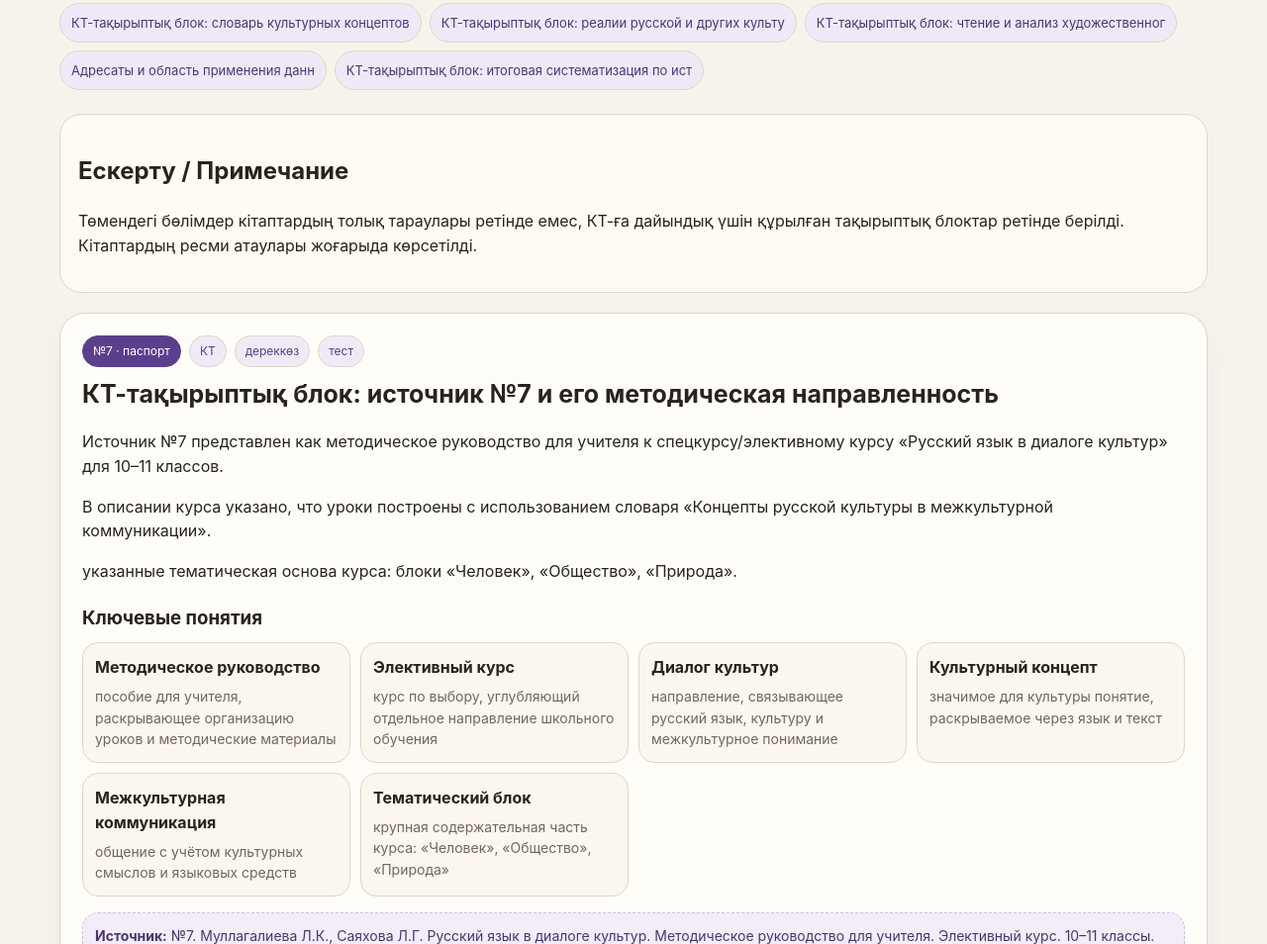
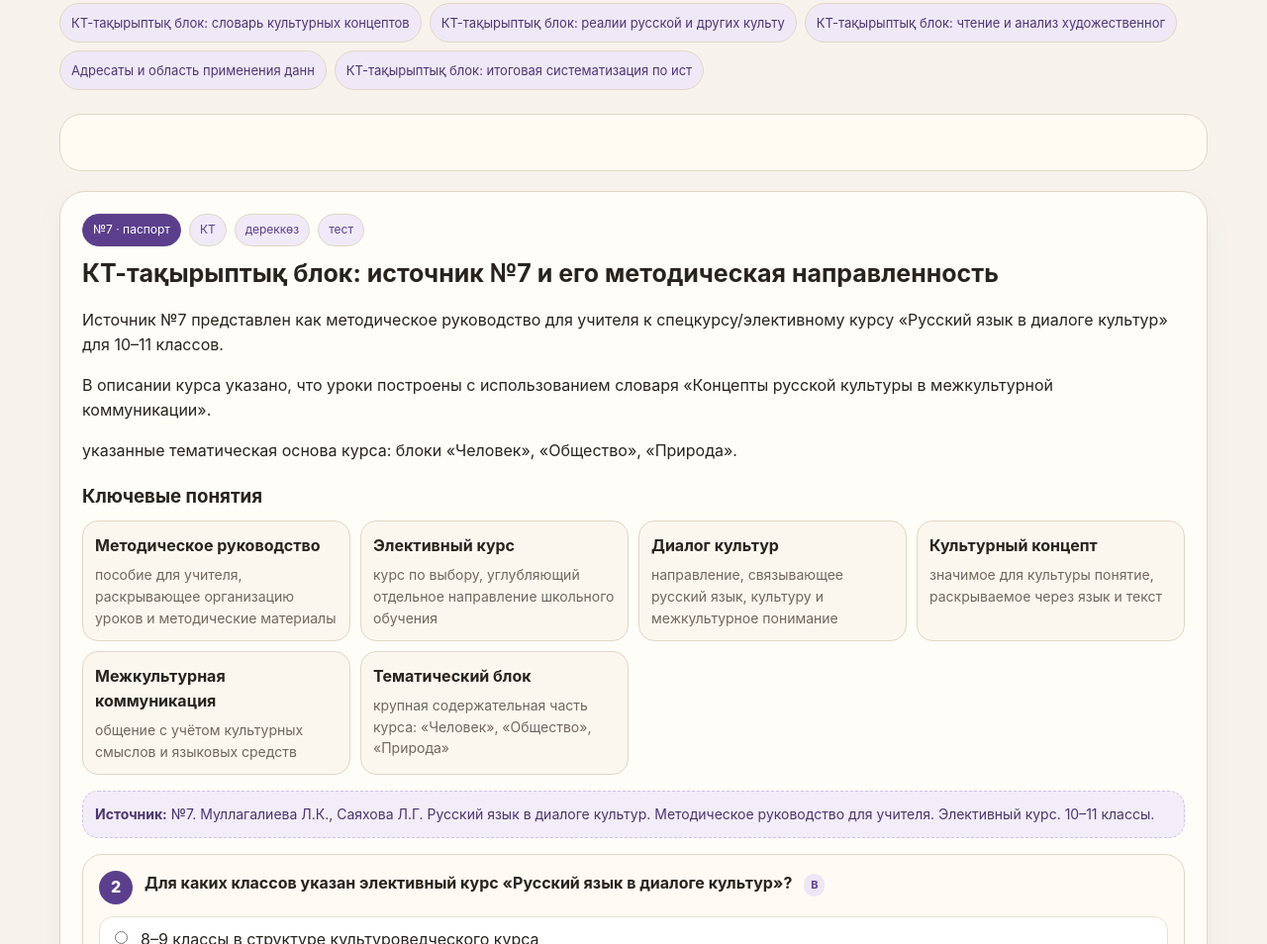
Before and after one commit to naznml/Rm7, a plain HTML site: page index.html in a window 1280 px wide. Shown: the part 758-1712 px from the top of the page at 99% size. Drawn offline with Linux system fonts and the light colour scheme.

Commit message:
Update index.html

```diff
--- a/index.html
+++ b/index.html
@@ -78,8 +78,8 @@ button:hover{background:#432f69}
 <a href="#book7-audience">Адресаты и область применения данн</a>
 <a href="#book7-final">КТ-тақырыптық блок: итоговая систематизация по ист</a></nav>
   <section class="notice">
-    <h2>Ескерту / Примечание</h2>
-    <p>Төмендегі бөлімдер кітаптардың толық тараулары ретінде емес, КТ-ға дайындық үшін құрылған тақырыптық блоктар ретінде берілді. Кітаптардың ресми атаулары жоғарыда көрсетілді.</p>
+    <h2></h2>
+    <p> </p>
   </section>
 <section class="section quiz-section" id="book7-passport">
 <div class="tags"><span class="tag dark">№7 · паспорт</span><span class="tag">КТ</span><span class="tag">дереккөз</span><span class="tag">тест</span></div>
```
